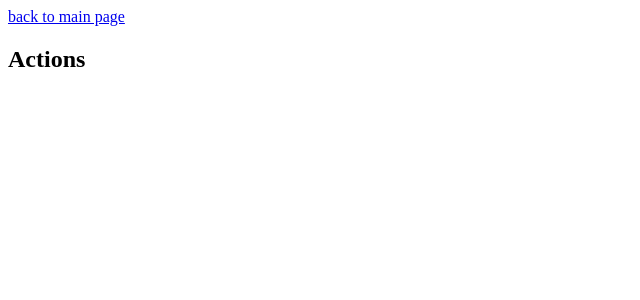
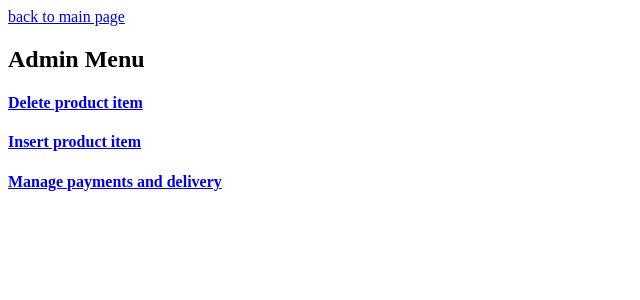
Before and after one commit to PyJan/Bootstrap_base, a Flask app: page /adminpage in a window 1280 px wide. Shown: the top 300 px of the page, without its empty margins (0-640 px from the left). Run offline with Flask 2, Linux system fonts and the light colour scheme; some libraries are stand-ins or nearby versions.

Commit message:
back hrefs to admin page

```diff
--- a/templates/adminpage.html
+++ b/templates/adminpage.html
@@ -10,6 +10,9 @@
 </head>
 <body>
     <a href="{{url_for('main')}}">back to main page</a>
-    <h2>Actions</h2>
+    <h2>Admin Menu</h2>
+    <h4><a href="{{url_for('deleteitem')}}">Delete product item</a></h4>
+    <h4><a href="{{url_for('insertitem')}}">Insert product item</a><br></h4>
+    <h4><a href="{{url_for('payments')}}">Manage payments and delivery</a></h4>
 </body>
 </html>
--- a/templates/deleteitem.html
+++ b/templates/deleteitem.html
@@ -9,6 +9,7 @@
 <body>
     {% extends 'bootstrap/base.html' %}
     {% block content %}
+    <a href="{{url_for('adminpage')}}" class="btn btn-primary">Admin Menu</a>
     <table class="table table-hover table-condensed text-center">
         <thead>
             <tr>
--- a/templates/insertitem.html
+++ b/templates/insertitem.html
@@ -10,10 +10,13 @@
     {% extends 'bootstrap/base.html' %}
     {% import 'bootstrap/wtf.html' as wtf %}
     {% block content %}
+
     <div class="col-xs-3 col-xs-offset-4">
     <form method='POST' enctype="multipart/form-data" action="{{url_for('insertitem')}}">
         {{wtf.quick_form(form)}}
     </form>
+    <br>
+    <a href="{{url_for('adminpage')}}" class="btn btn-primary">Admin Menu</a>
     </div>
     {% endblock content %}
 </body>
--- a/templates/payments.html
+++ b/templates/payments.html
@@ -9,6 +9,8 @@
 <body>
     {% extends 'bootstrap/base.html' %}
     {% block content %}
+    <a href="{{url_for('adminpage')}}" class="btn btn-primary">Admin Menu</a>
+    <br><br>
 <form method="POST" action="{{url_for('payments')}}">
     <input type="submit" class="btn btn-primary" name='Save changes' value="Save changes">
     <table class="table table-hover table-condensed text-center">
--- a/vlab.py
+++ b/vlab.py
@@ -124,7 +124,6 @@ def loaduser(userid):
 @app.route('/')
 def main():
     items = ItemsDesc.query.all()
-    #print(items)
     return render_template('vlab.html',items=items)
 
 @app.route('/selection/<product>')
@@ -179,6 +178,7 @@ def login():
     loginform = LoginForm()
     if loginform.validate_on_submit():
         if loginform.username.data == 'admin' and loginform.password.data == 'vikinka':
+            user = User(username='admin', password='vikinka', email='vikinka@seznam.cz')
             return redirect(url_for('adminpage'))
         user = User.query.filter_by(username=loginform.username.data).first()
         if user is None:
```
